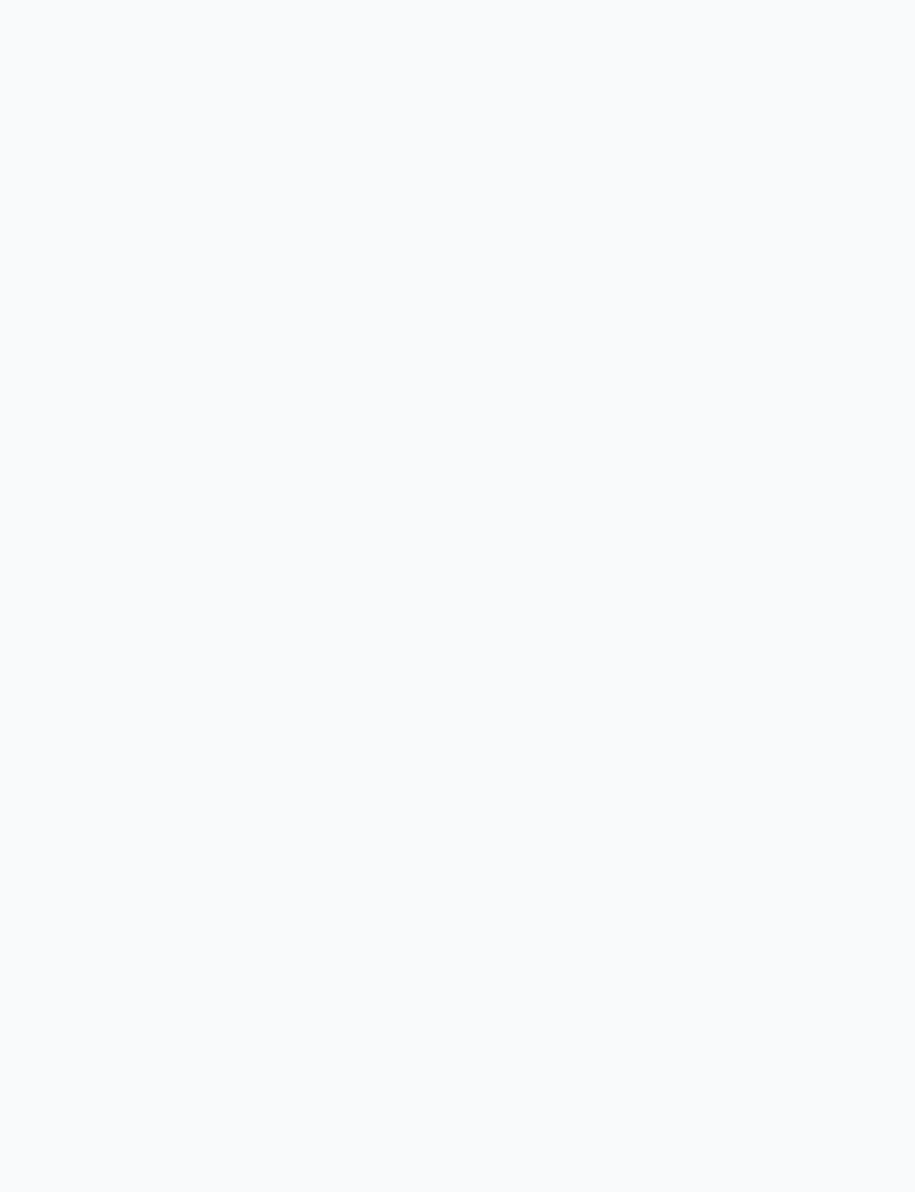
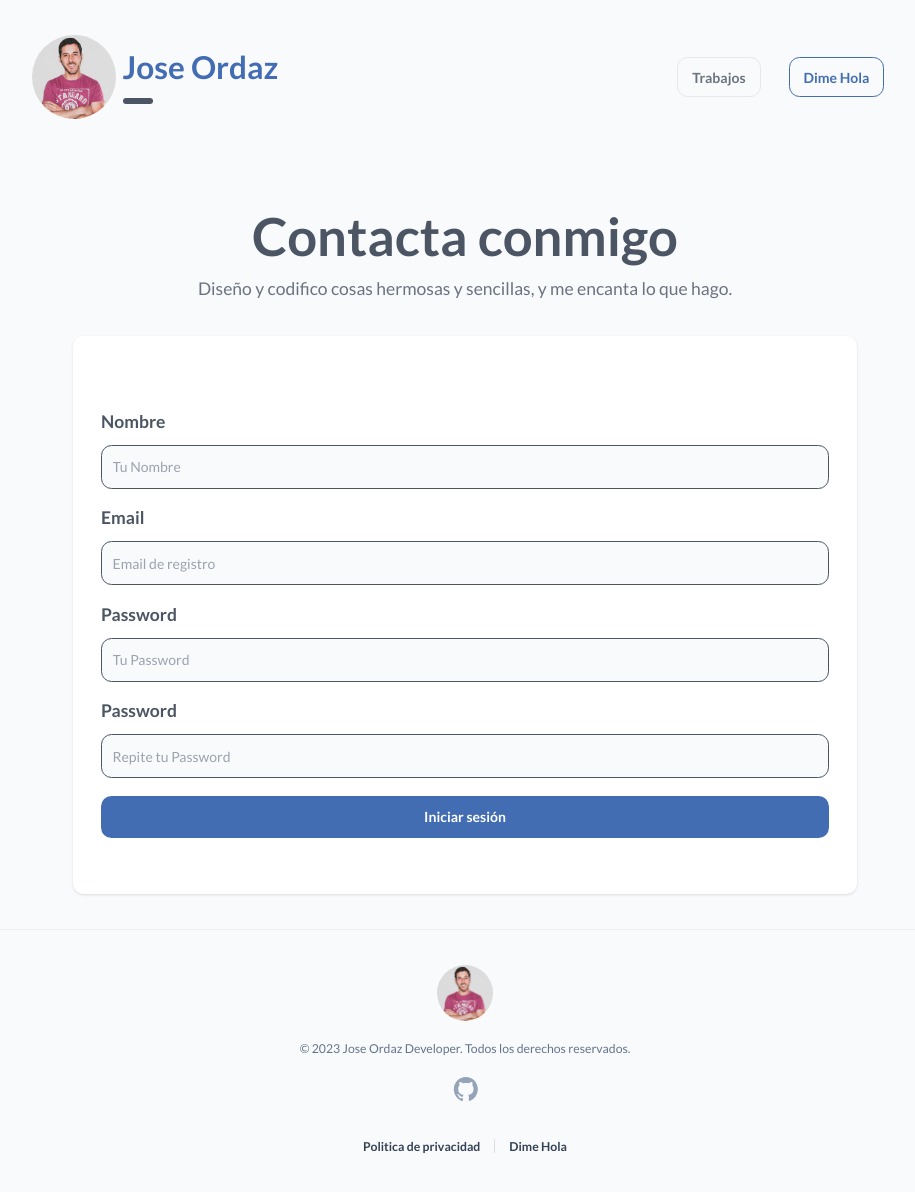
Before and after one commit to JoseOrdaz/portfolio, a React (Vite) app: page /contacto in a window 1280 px wide. Before the commit this address had no page. Shown: the top 1192 px of the page, without its empty margins (175-1090 px from the left). Before the commit the page ends 800 px from the top, so only its background shows below. Built offline with nearby package versions, Linux system fonts and the light colour scheme.

Commit message:
añadir scrolltoTop

```diff
--- a/index.html
+++ b/index.html
@@ -4,10 +4,19 @@
     <meta charset="UTF-8" />
     <link rel="icon" type="image/svg+xml" href="/src/favicon.svg" />
     <meta name="viewport" content="width=device-width, initial-scale=1.0" />
+    <script src="https://ajax.googleapis.com/ajax/libs/jquery/3.6.0/jquery.min.js"></script>
+    <link rel="stylesheet" href="https://cdnjs.cloudflare.com/ajax/libs/semantic-ui/2.4.1/semantic.min.css" integrity="sha512-8bHTC73gkZ7rZ7vpqUQThUDhqcNFyYi2xgDgPDHc+GXVGHXq+xPjynxIopALmOPqzo9JZj0k6OqqewdGO3EsrQ==" crossorigin="anonymous" referrerpolicy="no-referrer" />
     <title>Portfolio Jose Ordaz Developer</title>
   </head>
   <body class="bg-gray-50 min-h-screen">
     <div id="root"></div>
     <script type="module" src="/src/main.jsx"></script>
+  <script>
+
+  </script>
+
+
+
+
   </body>
 </html>
--- a/src/App.jsx
+++ b/src/App.jsx
@@ -1,21 +1,26 @@
 import {BrowserRouter, Routes, Route} from 'react-router-dom';
 import { AuthLayout } from './layout/AuthLayout';
 import Inicio  from './paginas/inicio';
-
+import Contacto from './paginas/contacto';
 
 function App() {
 
   return (
 
     <BrowserRouter>
+
     <Routes>
+
       <Route path="/" element={<AuthLayout/>}>
+
           <Route index element={<Inicio/>} />
+          <Route path="contacto" element={<Contacto/>} />
 
         </Route>
     </Routes>
     </BrowserRouter>
 
+
     )
 }
 
--- /dev/null
+++ b/src/components/scrollToTop.jsx
@@ -0,0 +1,56 @@
+import {useEffect} from 'react';
+
+
+export default function ScrollBody() {
+
+
+
+  useEffect(() => {
+
+    // 👇️ scroll to top on page load
+    window.scrollTo({top: 0, left: 0, behavior: 'smooth'});
+
+    var scrollpos = window.scrollY;
+    const header = document.getElementsByClassName("chevron-scroll");
+
+    function add_class_on_scroll() {
+        header[0].classList.add("activo");
+    }
+
+    function remove_class_on_scroll() {
+        header[0].classList.remove("activo");
+    }
+    window.addEventListener('scroll', function(){
+        //Here you forgot to update the value
+        scrollpos = window.scrollY;
+
+        if(scrollpos > 10){
+            add_class_on_scroll();
+        }
+        else {
+            remove_class_on_scroll();
+        }
+    });
+
+
+  }, []);
+
+  return (
+
+    <div>
+
+
+      <div style={{height: 'auto'}} />
+
+      {/* 👇️ scroll to top on button click */}
+      <button
+        onClick={() => {
+          window.scrollTo({top: 0, left: 0, behavior: 'smooth'});
+        }}
+
+      >
+       <div id="go-top" className="chevron-scroll" data-tab="#header,0"><i className="ui chevron up inverted middle icon"></i></div>
+      </button>
+    </div>
+  );
+}
--- a/src/index.css
+++ b/src/index.css
@@ -16,3 +16,9 @@
     max-width: 30px;
     width: 100%;
 }
+
+
+#go-top{border-radius: 3px;background-color: rgba(70,70,70,.5);display: block;position: fixed;bottom: 15px;width: 45px;height: 45px;text-align: center;-webkit-backface-visibility: hidden;backface-visibility: hidden;-webkit-perspective: 1000;-ms-perspective: 1000;perspective: 1000;-webkit-transform: translateZ(0px);-ms-transform: translateZ(0px);transform: translateZ(0px);right: -60px;opacity: 0;transition: all 0.2s ease-in-out;-webkit-transition: all 0.2s ease-in-out;-ms-transition: all 0.2s ease-in-out;-moz-transition: all 0.2s ease-in-out}
+#go-top i{line-height: 45px;margin-right: auto;margin-left: auto}
+#go-top.activo{right: 15px;opacity: 1;z-index: 1000;background:#426db3;}
+#go-top.activo:hover{cursor: pointer}
--- a/src/layout/AuthLayout.jsx
+++ b/src/layout/AuthLayout.jsx
@@ -1,5 +1,6 @@
 import { Outlet } from "react-router-dom";
-
+import { Link } from 'react-router-dom';
+import ScrollBody from '../components/scrollToTop';
 
 export const AuthLayout = () => {
   return (
@@ -7,49 +8,54 @@ export const AuthLayout = () => {
     <>
 
         <main className="mx-auto md:grid items-center">
-        <div class="relative py-6 px-4 sm:px-6 lg:px-8">
-          <nav class="relative flex items-center justify-around sm:h-[8rem] lg:justify-around" aria-label="Global">
-            <div class="flex items-center flex-grow flex-shrink-0 lg:flex-grow-0">
-              <div class="flex items-center justify-between w-full md:w-auto">
-                <a href="#">
-                  <img alt="Workflow" class="h-[6rem] rounded-full" src="./jose-ordaz.jpg"/>
-                </a>
+        <div className="relative py-6 px-4 sm:px-6 lg:px-8">
+          <nav className="relative flex items-center justify-around sm:h-[8rem] lg:justify-around" aria-label="Global">
+            <div className="flex items-center flex-grow flex-shrink-0 lg:flex-grow-0">
+              <div className="flex items-center justify-between w-full md:w-auto">
+                <Link to="/">
+                  <img alt="Workflow" className="h-[6rem] rounded-full" src="./jose-ordaz.jpg"/>
+                </Link>
                 <h3 className="text-[#426db3] font-black text-4xl p-2 text-left text-logo ">Jose Ordaz</h3>
-                <div class="-mr-2 flex items-center md:hidden">
-                  <button type="button" class="bg-white rounded-md p-2 inline-flex items-center justify-center text-gray-400 hover:text-gray-500 hover:bg-gray-100 focus:outline-none focus:ring-2 focus:ring-inset focus:ring-indigo-500" aria-expanded="false">
-                    <span class="sr-only">Abrir Menu</span>
-                    <svg class="h-6 w-6" xmlns="http://www.w3.org/2000/svg" fill="none" viewBox="0 0 24 24" stroke-width="2" stroke="currentColor" aria-hidden="true">
-                      <path stroke-linecap="round" stroke-linejoin="round" d="M4 6h16M4 12h16M4 18h16" />
+                <div className="-mr-2 flex items-center md:hidden">
+                  <button type="button" className="bg-white rounded-md p-2 inline-flex items-center justify-center text-gray-400 hover:text-gray-500 hover:bg-gray-100 focus:outline-none focus:ring-2 focus:ring-inset focus:ring-indigo-500" aria-expanded="false">
+                    <span className="sr-only">Abrir Menu</span>
+                    <svg className="h-6 w-6" xmlns="http://www.w3.org/2000/svg" viewBox="0 0 24 24" strokeWidth="2" stroke="currentColor" aria-hidden="true">
+                      <path strokeLinecap="round" strokeLinejoin="round" d="M4 6h16M4 12h16M4 18h16" />
                     </svg>
                   </button>
                 </div>
               </div>
             </div>
-            <div class="hidden md:block md:ml-10 md:pr-4 md:space-x-8">
-              <a href="#trabajos" class="border hover:border-[#426db3] text-gray-500 hover:cursor-pointer w-full font-bold py-3 px-4 rounded-xl hover:text-[#426db3]">Trabajos</a>
-              <a href="#" class="hover:bg-[#426db3] border border-[#426db3] hover:text-white text-[#426db3] hover:cursor-pointer w-full font-bold py-3 px-4 rounded-xl md:w-auto">Dime Hola</a>
+            <div className="hidden md:block md:ml-10 md:pr-4 md:space-x-8">
+              <a href="./#trabajos" className="border hover:border-[#426db3] text-gray-500 hover:cursor-pointer w-full font-bold py-3 px-4 rounded-xl hover:text-[#426db3]">Trabajos</a>
+              <Link to="/contacto" className="hover:bg-[#426db3] border border-[#426db3] hover:text-white text-[#426db3] hover:cursor-pointer w-full font-bold py-3 px-4 rounded-xl md:w-auto">Dime Hola</Link>
             </div>
           </nav>
         </div>
         <Outlet />
+
        </main>
-       <footer class="mx-auto mt-18 w-full max-w-container px-4 sm:px-6 lg:px-8">
-        <div class="border-t border-slate-900/5 py-10">
-        <div class="flex items-center justify-center">
+
+       <footer className="mx-auto mt-18 w-full max-w-container px-4 sm:px-6 lg:px-8">
+        <div className="border-t border-slate-900/5 py-10">
+        <div className="flex items-center justify-center">
         <a href="#">
-                  <img alt="Workflow" class="h-[4rem] rounded-full" src="./jose-ordaz.jpg"/>
+                  <img alt="Workflow" className="h-[4rem] rounded-full" src="./jose-ordaz.jpg"/>
                 </a>
                 </div>
-          <p class="mt-5 mb-5 text-center text-sm leading-6 text-slate-500">© 2023 Jose Ordaz Developer. Todos los derechos reservados.</p>
-          <div class="flex items-center justify-center text-slate-400 dark:text-slate-500">
-          <a href="https://github.com/joseordaz" class="hover:text-slate-500 dark:hover:text-slate-400">
-          <span class="sr-only">GitHub</span><svg width="25" height="24" fill="currentColor">
-          <path fill-rule="evenodd" clip-rule="evenodd" d="M12.846 0c-6.63 0-12 5.506-12 12.303 0 5.445 3.435 10.043 8.205 11.674.6.107.825-.262.825-.585 0-.292-.015-1.261-.015-2.291-3.015.569-3.795-.754-4.035-1.446-.135-.354-.72-1.446-1.23-1.738-.42-.23-1.02-.8-.015-.815.945-.015 1.62.892 1.845 1.261 1.08 1.86 2.805 1.338 3.495 1.015.105-.8.42-1.338.765-1.645-2.67-.308-5.46-1.37-5.46-6.075 0-1.338.465-2.446 1.23-3.307-.12-.308-.54-1.569.12-3.26 0 0 1.005-.323 3.3 1.26.96-.276 1.98-.415 3-.415s2.04.139 3 .416c2.295-1.6 3.3-1.261 3.3-1.261.66 1.691.24 2.952.12 3.26.765.861 1.23 1.953 1.23 3.307 0 4.721-2.805 5.767-5.475 6.075.435.384.81 1.122.81 2.276 0 1.645-.015 2.968-.015 3.383 0 .323.225.707.825.585a12.047 12.047 0 0 0 5.919-4.489 12.537 12.537 0 0 0 2.256-7.184c0-6.798-5.37-12.304-12-12.304Z"></path></svg></a>
+          <p className="mt-5 mb-5 text-center text-sm leading-6 text-slate-500">© 2023 Jose Ordaz Developer. Todos los derechos reservados.</p>
+          <div className="flex items-center justify-center text-slate-400 dark:text-slate-500">
+          <a href="https://github.com/joseordaz" className="hover:text-slate-500 dark:hover:text-slate-400">
+          <span className="sr-only">GitHub</span><svg width="25" height="24" fill="currentColor">
+          <path fillRule="evenodd" clipRule="evenodd" d="M12.846 0c-6.63 0-12 5.506-12 12.303 0 5.445 3.435 10.043 8.205 11.674.6.107.825-.262.825-.585 0-.292-.015-1.261-.015-2.291-3.015.569-3.795-.754-4.035-1.446-.135-.354-.72-1.446-1.23-1.738-.42-.23-1.02-.8-.015-.815.945-.015 1.62.892 1.845 1.261 1.08 1.86 2.805 1.338 3.495 1.015.105-.8.42-1.338.765-1.645-2.67-.308-5.46-1.37-5.46-6.075 0-1.338.465-2.446 1.23-3.307-.12-.308-.54-1.569.12-3.26 0 0 1.005-.323 3.3 1.26.96-.276 1.98-.415 3-.415s2.04.139 3 .416c2.295-1.6 3.3-1.261 3.3-1.261.66 1.691.24 2.952.12 3.26.765.861 1.23 1.953 1.23 3.307 0 4.721-2.805 5.767-5.475 6.075.435.384.81 1.122.81 2.276 0 1.645-.015 2.968-.015 3.383 0 .323.225.707.825.585a12.047 12.047 0 0 0 5.919-4.489 12.537 12.537 0 0 0 2.256-7.184c0-6.798-5.37-12.304-12-12.304Z"></path></svg></a>
           </div>
-          <div class="mt-10 flex items-center justify-center space-x-4 text-sm font-semibold leading-6 text-slate-700">
-          <a href="/privacy-policy">Politica de privacidad</a><div class="h-4 w-px bg-slate-500/20"></div><a href="/changelog">Dime Hola</a></div>
+          <div className="mt-10 flex items-center justify-center space-x-4 text-sm font-semibold leading-6 text-slate-700">
+          <a href="/privacy-policy">Politica de privacidad</a><div className="h-4 w-px bg-slate-500/20"></div><a href="/changelog">Dime Hola</a></div>
         </div>
        </footer>
+       <ScrollBody />
+
+
     </>
 
 
--- /dev/null
+++ b/src/paginas/contacto.jsx
@@ -0,0 +1,48 @@
+
+import { Link } from 'react-router-dom'
+const Contacto = () => {
+  return (
+    <>
+ <div className='relative pt-16 pb-10 px-4 sm:px-6 lg:px-8 mx-auto md:grid items-center'>
+            <h1 className="text-gray-600 font-black text-6xl text-center ">Contacta conmigo</h1>
+            <p className="mt-4 text-center text-xl text-gray-500">
+              Diseño y codifico cosas hermosas y sencillas, y me encanta lo que hago.
+            </p>
+
+    </div>
+    <div className='shadow bg-white rounded-xl relative w-full max-w-4xl p-16 mb-10 px-4 sm:px-6 lg:px-8 mx-auto md:grid items-center'>
+        <form>
+
+        <div className="my-5">
+                <label htmlFor="nombre" className="text-gray-600 block text-xl font-bold mb-3">Nombre</label>
+                <input type="text" id="password" placeholder="Tu Nombre" className="border border-gray-600 w-full rounded-xl p-3 bg-gray-50" />
+            </div>
+
+            <div className="my-5">
+                <label htmlFor="email" className="text-gray-600 block text-xl font-bold mb-3">Email</label>
+                <input type="email" id="email" placeholder="Email de registro" className="border border-gray-600 w-full rounded-xl p-3 bg-gray-50" />
+            </div>
+            <div className="my-5">
+                <label htmlFor="password" className="text-gray-600 block text-xl font-bold mb-3">Password</label>
+                <input type="text" id="password" placeholder="Tu Password" className="border border-gray-600 w-full rounded-xl p-3 bg-gray-50" />
+            </div>
+            <div className="my-5">
+                <label htmlFor="password" className="text-gray-600 block text-xl font-bold mb-3">Password</label>
+                <input type="text" id="password" placeholder="Repite tu Password" className="border border-gray-600 w-full rounded-xl p-3 bg-gray-50" />
+            </div>
+
+            <input
+                type="submit" value="Iniciar sesión" className="bg-[#426db3] text-white hover:cursor-pointer w-full font-bold py-3 px-4 rounded-xl md:w-full"
+            />
+
+            {/* <nav className="lg:flex lg:justify-between mt-10">
+                <Link to="/" className=" block text-center hover:underline text-gray-500 font-bold">¿Ya tienes una cuenta? Inicia sesión</Link>
+                <Link to="/olvidar-password" className=" block text-center hover:underline text-gray-500  font-bold">¿Olvidaste tu contraseña?</Link>
+            </nav> */}
+        </form>
+    </div>
+    </>
+  )
+}
+
+export default Contacto;
--- a/src/paginas/inicio.jsx
+++ b/src/paginas/inicio.jsx
@@ -1,11 +1,11 @@
-import { Link } from 'react-router-dom'
 import MyWorks  from '../components/myworks';
 
 export const Inicio = () => {
   return (
 
     <>
-    <div className='relative pt-16 pb-10 px-4 sm:px-6 lg:px-8 mx-auto md:grid items-center'>
+
+    <div id="header" className='relative pt-16 pb-10 px-4 sm:px-6 lg:px-8 mx-auto md:grid items-center'>
             <h1 className="text-gray-600 font-black text-6xl text-center ">Diseñador y Desarrollador Frontend</h1>
             <p className="mt-4 text-center text-xl text-gray-500">
               Diseño y codifico cosas hermosas y sencillas, y me encanta lo que hago.
```
